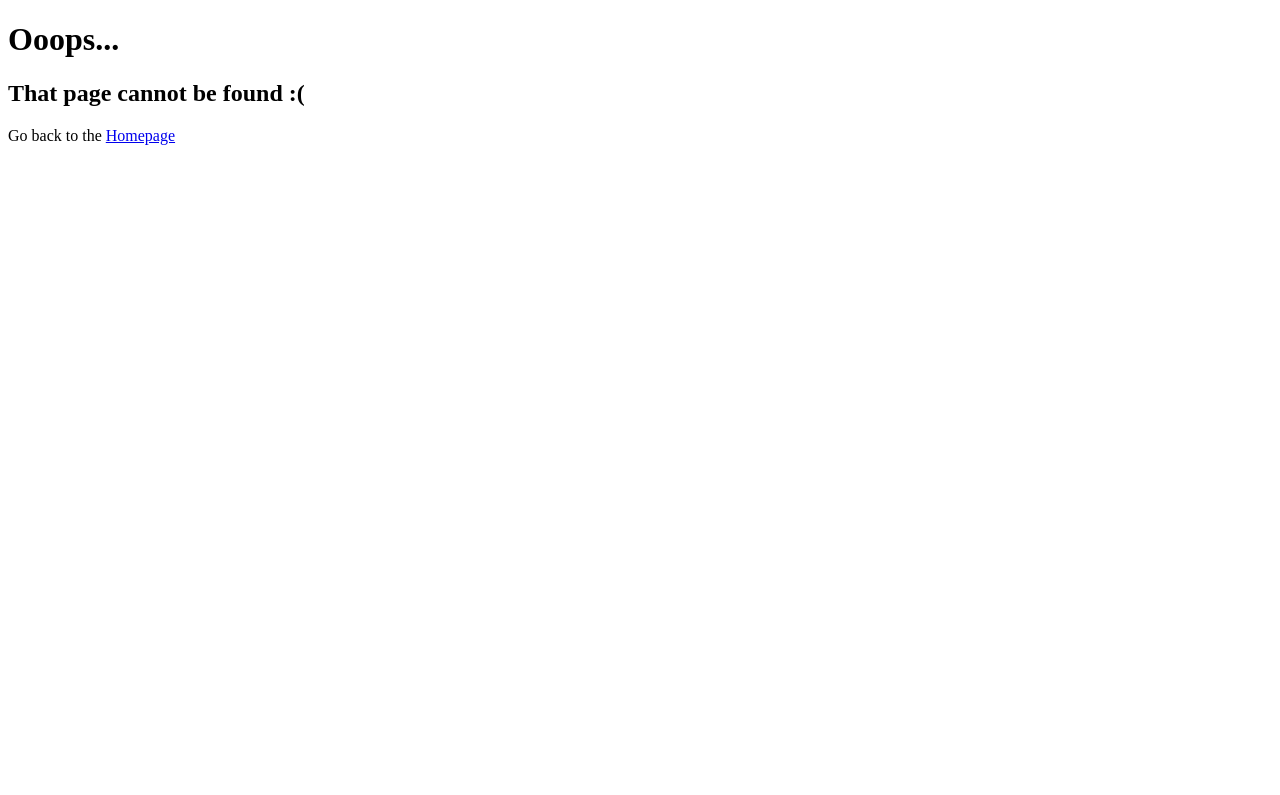
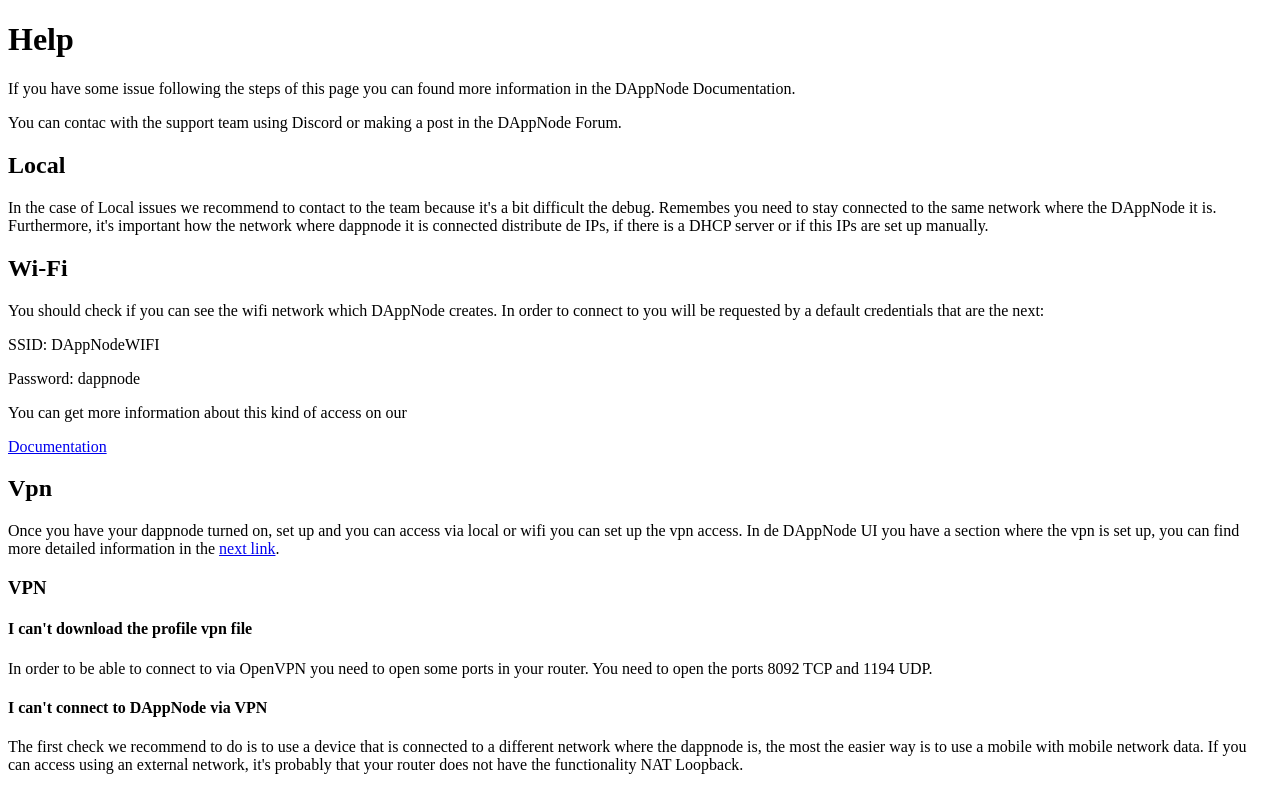
Before and after one commit to w3rkspacelabs/welcome, a Next.js app: page /help in a window 1280 px wide. Before the commit this address had no page. Shown: the top 795 px of the page. Built offline with nearby package versions, Linux system fonts and the light colour scheme.

Commit message:
Help section in welcome.io

```diff
--- a/components/Navbar.tsx
+++ b/components/Navbar.tsx
@@ -27,6 +27,9 @@
           <Link href="/vpn">
             <a>VPN</a>
           </Link>
+          <Link href="/help">
+            <a>Help</a>
+          </Link>
         </div>
       </div>
     </nav>
--- /dev/null
+++ b/pages/help.tsx
@@ -0,0 +1,72 @@
+import React from "react";
+
+export default function Help() {
+  return (
+    <>
+      <div className="connect-content">
+        <h1>Help</h1>
+        <p>
+          If you have some issue following the steps of this page you can found
+          more information in the DAppNode Documentation.
+        </p>
+        <p>
+          You can contac with the support team using Discord or making a post in
+          the DAppNode Forum.
+        </p>
+        <h2>Local</h2>
+        <p>
+          In the case of Local issues we recommend to contact to the team
+          because it's a bit difficult the debug. Remembes you need to stay
+          connected to the same network where the DAppNode it is. Furthermore,
+          it's important how the network where dappnode it is connected
+          distribute de IPs, if there is a DHCP server or if this IPs are set up
+          manually.
+        </p>
+        <h2>Wi-Fi</h2>
+        <p>
+          You should check if you can see the wifi network which DAppNode
+          creates. In order to connect to you will be requested by a default
+          credentials that are the next:
+        </p>
+        <p>SSID: DAppNodeWIFI</p>
+        <p>Password: dappnode</p>
+        <p>You can get more information about this kind of access on our </p>
+        <a href="https://docs.dappnode.io/user-guide/ui/access/wifi">
+          Documentation
+        </a>
+        <h2>Vpn</h2>
+        <p>
+          Once you have your dappnode turned on, set up and you can access via
+          local or wifi you can set up the vpn access. In de DAppNode UI you
+          have a section where the vpn is set up, you can find more detailed
+          information in the{" "}
+          <a href="https://docs.dappnode.io/user-guide/ui/vpn">next link</a>.
+        </p>
+        <h3>VPN</h3>
+        <h4>I can't download the profile vpn file</h4>
+        <p>
+          In order to be able to connect to via OpenVPN you need to open some
+          ports in your router. You need to open the ports 8092 TCP and 1194
+          UDP.
+        </p>
+        <h4>I can't connect to DAppNode via VPN</h4>
+        <p>
+          The first check we recommend to do is to use a device that is
+          connected to a different network where the dappnode is, the most the
+          easier way is to use a mobile with mobile network data. If you can
+          access using an external network, it's probably that your router does
+          not have the functionality NAT Loopback.
+        </p>
+        <h4>I don't know how to set up the client</h4>
+        <p>
+          You can find a complete guide about how to configure the vpn client in
+        </p>
+        <a href="https://docs.dappnode.io/user-guide/ui/access/vpn">
+          this link
+        </a>
+        <h2>Contact to the support</h2>
+        You can contact the team for support by Discord and Forum.
+      </div>
+    </>
+  );
+}
```
